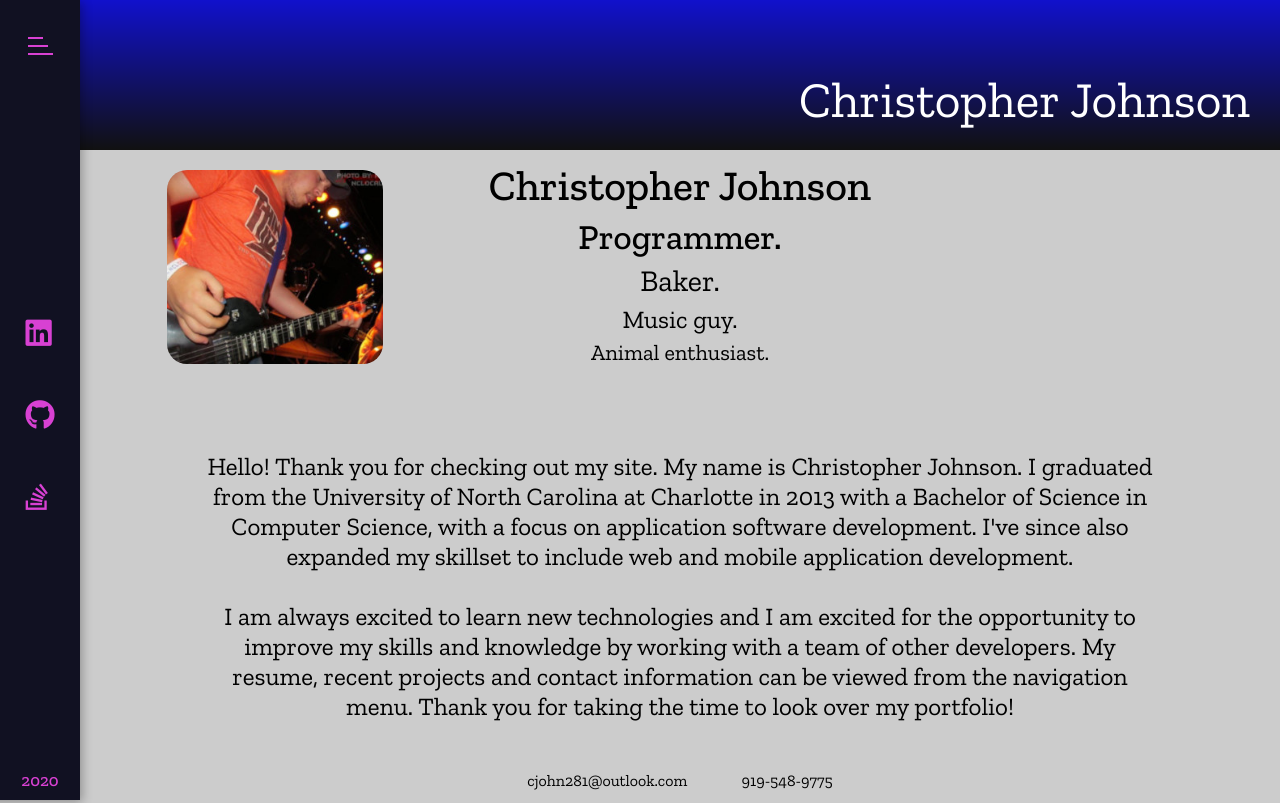
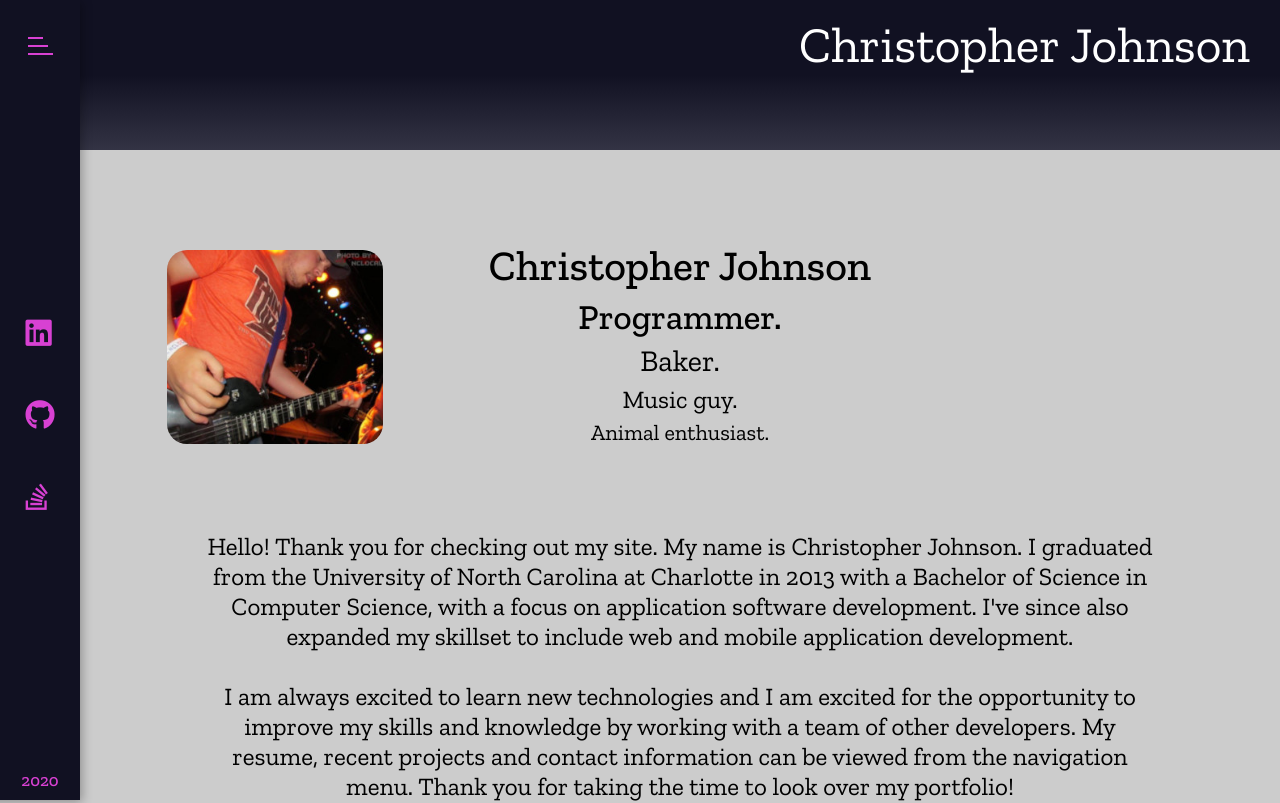
Before and after one commit to cjohn281/portfolio, a React (Create React App) app: page / in a window 1280 px wide. Shown: the top 803 px of the page. Built offline with nearby package versions, Linux system fonts and the light colour scheme.

Commit message:
Updated header and main content page styling

```diff
--- a/src/components/ContentPages/Contact.css
+++ b/src/components/ContentPages/Contact.css
@@ -5,10 +5,11 @@
 	justify-content: flex-start;
 	align-items: center;
 	padding-bottom: 7.3rem;
+	margin-top: 8rem;
 }
 
 .contact-heading {
-	margin: 1rem 0 2rem 0;
+	margin: 1rem 0 3rem 0;
 	font-size: 3.7rem;
 	font-weight: 400;
 }
--- a/src/components/ContentPages/Home.css
+++ b/src/components/ContentPages/Home.css
@@ -14,6 +14,7 @@
 	align-items: flex-start;
 	text-align: center;
 	width: 90%;
+	margin-top: 8rem;
 }
 
 .home-heading-img {
--- a/src/components/Header/Header.css
+++ b/src/components/Header/Header.css
@@ -3,16 +3,16 @@
 	width: 100%;
 	margin: 0;
 	padding: 0;
-	background: linear-gradient(to top, #111, #11c);
+	background: linear-gradient(to bottom, #112, #112, #334);
 	display: flex;
 	justify-content: flex-end;
-	align-items: flex-end;
+	align-items: flex-start;
 }
 
 .main-heading {
 	color: #fff;
 	font-size: 5rem;
-	margin: 0 3rem 2rem 0;
+	margin: 1.5rem 3rem 0 0;
 }
 
 /* Responsive Styles */
```
